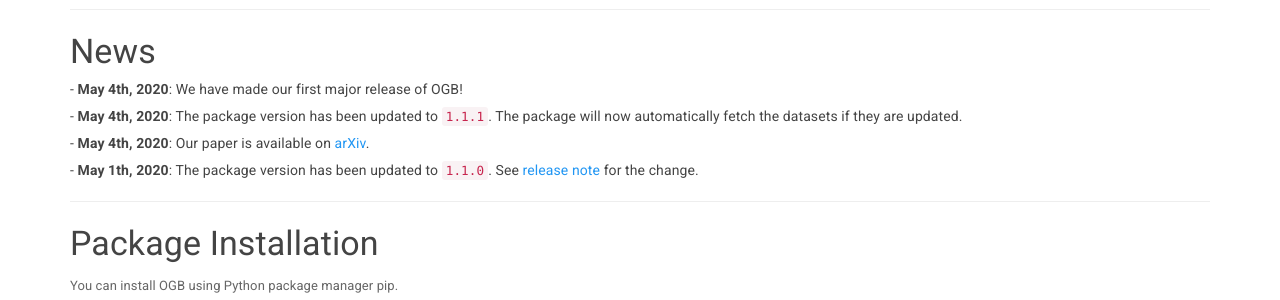
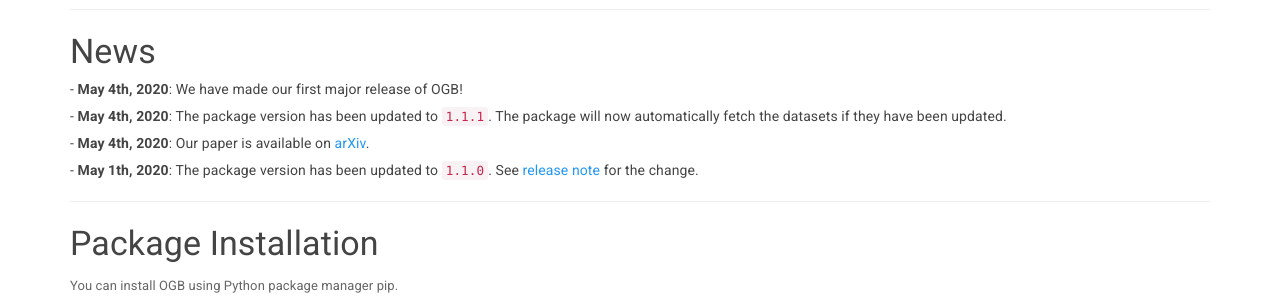
Before and after one commit to snap-stanford/ogb-web, a Jekyll site: the page built from _docs/index.md, in a window 1280 px wide and 900 px high, scrolled down 348 px. Shown: the part 152-452 px from the top of the window. Built offline with Jekyll 4.4.1, drawn with Linux system fonts in a browser that asks for light colours.

Commit message:
minor typo

```diff
--- a/_docs/index.md
+++ b/_docs/index.md
@@ -20,7 +20,7 @@ The OGB components are closely tied to OGB Python package, as detailed below.
 ### News
 
 ###### - **May 4th, 2020**: We have made our first major release of OGB!
-###### - **May 4th, 2020**: The package version has been updated to `1.1.1`. The package will now automatically fetch the datasets if they are updated.
+###### - **May 4th, 2020**: The package version has been updated to `1.1.1`. The package will now automatically fetch the datasets if they have been updated.
 ###### - **May 4th, 2020**: Our paper is available on [arXiv](https://arxiv.org/abs/2005.00687).
 ###### - **May 1th, 2020**: The package version has been updated to `1.1.0`. See [release note](https://github.com/snap-stanford/ogb/releases/tag/1.1.0) for the change.
 
```
